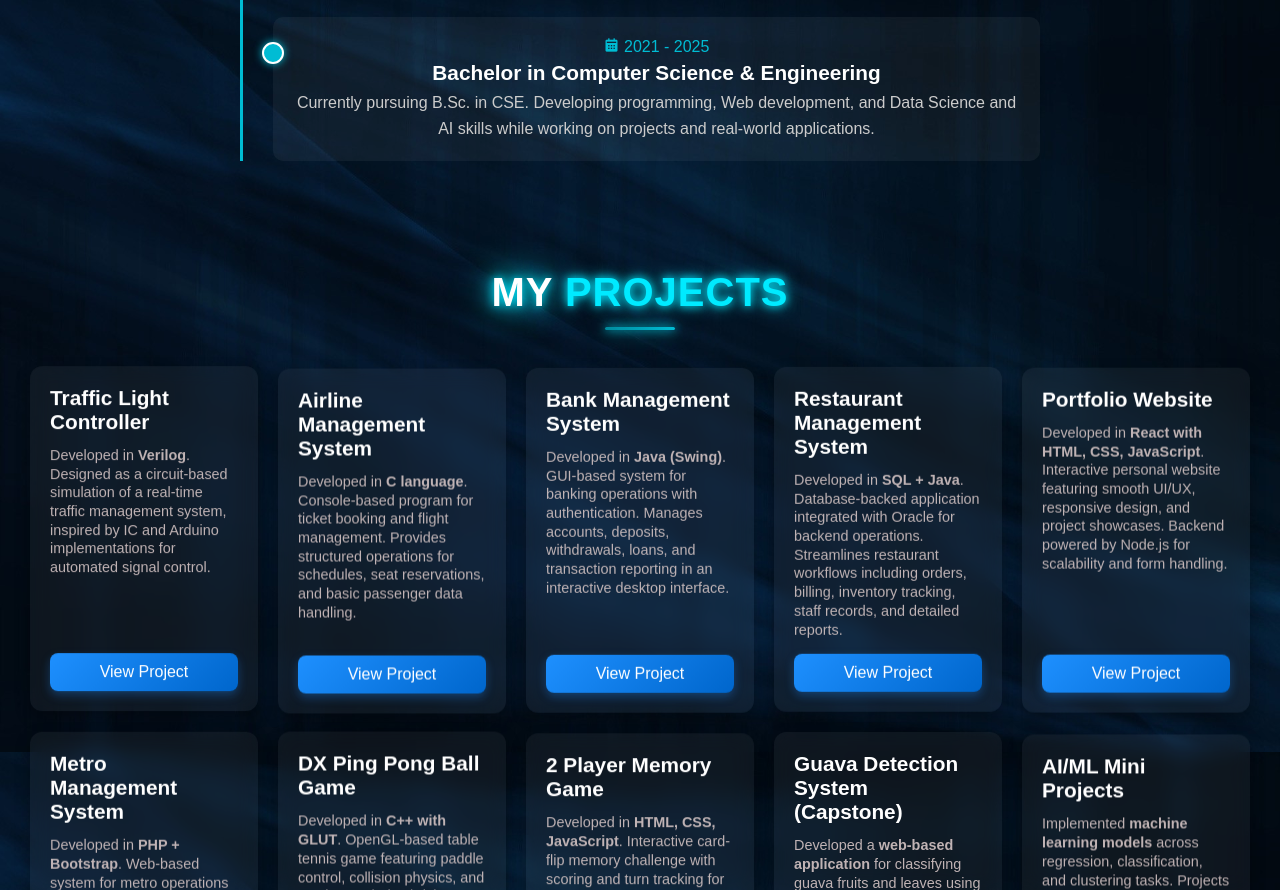
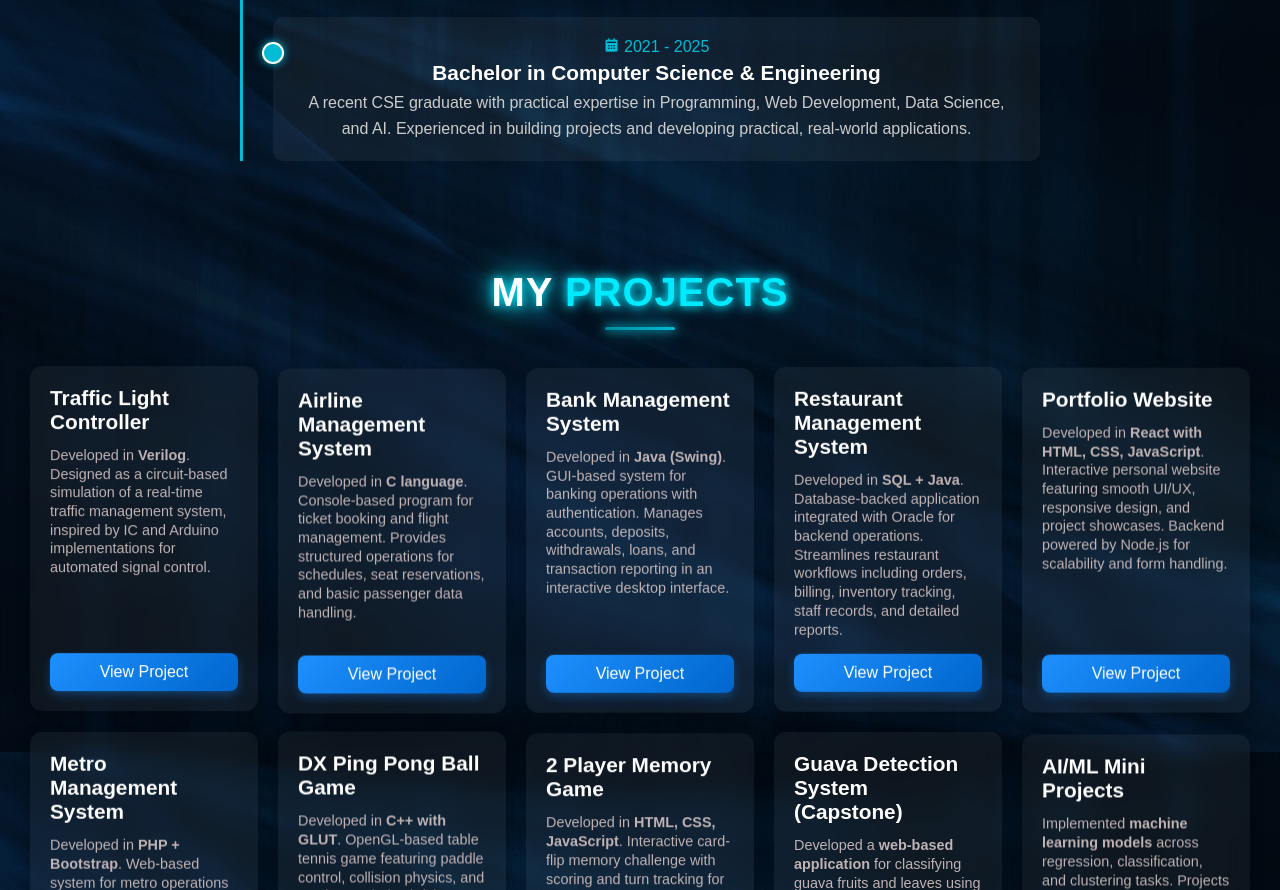
Before and after one commit to shahbajtahershezan/portfolio, a plain HTML site: page index.html in a window 1280 px wide. Shown: the part 3248-4138 px from the top of the page. Drawn offline with nearby package versions, Linux system fonts and the light colour scheme.

Commit message:
Update index.html

```diff
--- a/index.html
+++ b/index.html
@@ -171,7 +171,8 @@
                 <div class="education-content">
                     <div class="year"><i class='bx bxs-calendar'></i> 2021 - 2025</div>
                     <h3>Bachelor in Computer Science & Engineering</h3>
-                    <p>Currently pursuing B.Sc. in CSE. Developing programming, Web development, and Data Science and AI skills while working on projects and real-world applications.</p>
+                      <p>A recent CSE graduate with practical expertise in Programming, Web Development, Data Science, and AI. Experienced in building projects and developing practical, real-world applications.</p>
+                </div>
                 </div>
             </div>
         </div>
```
